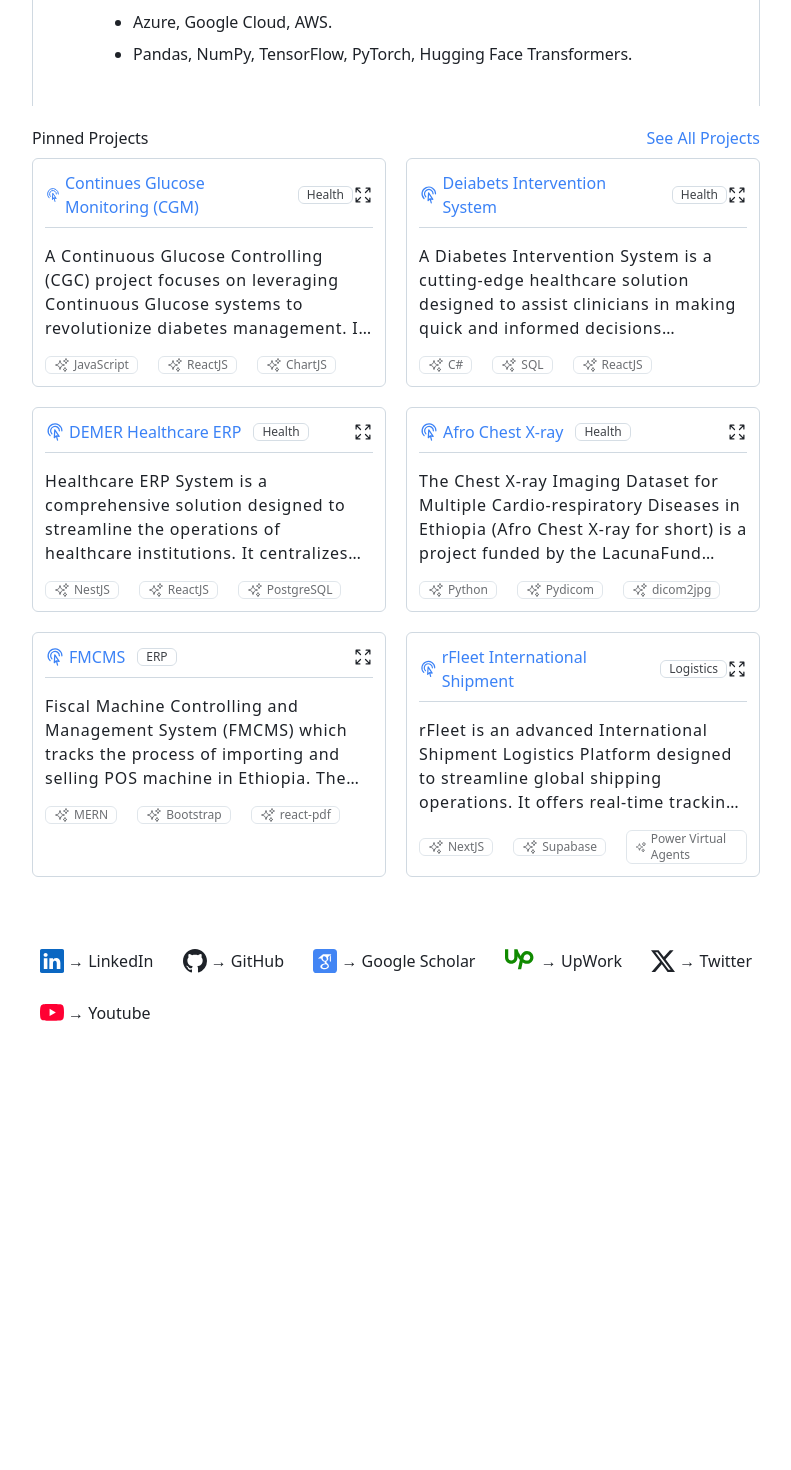
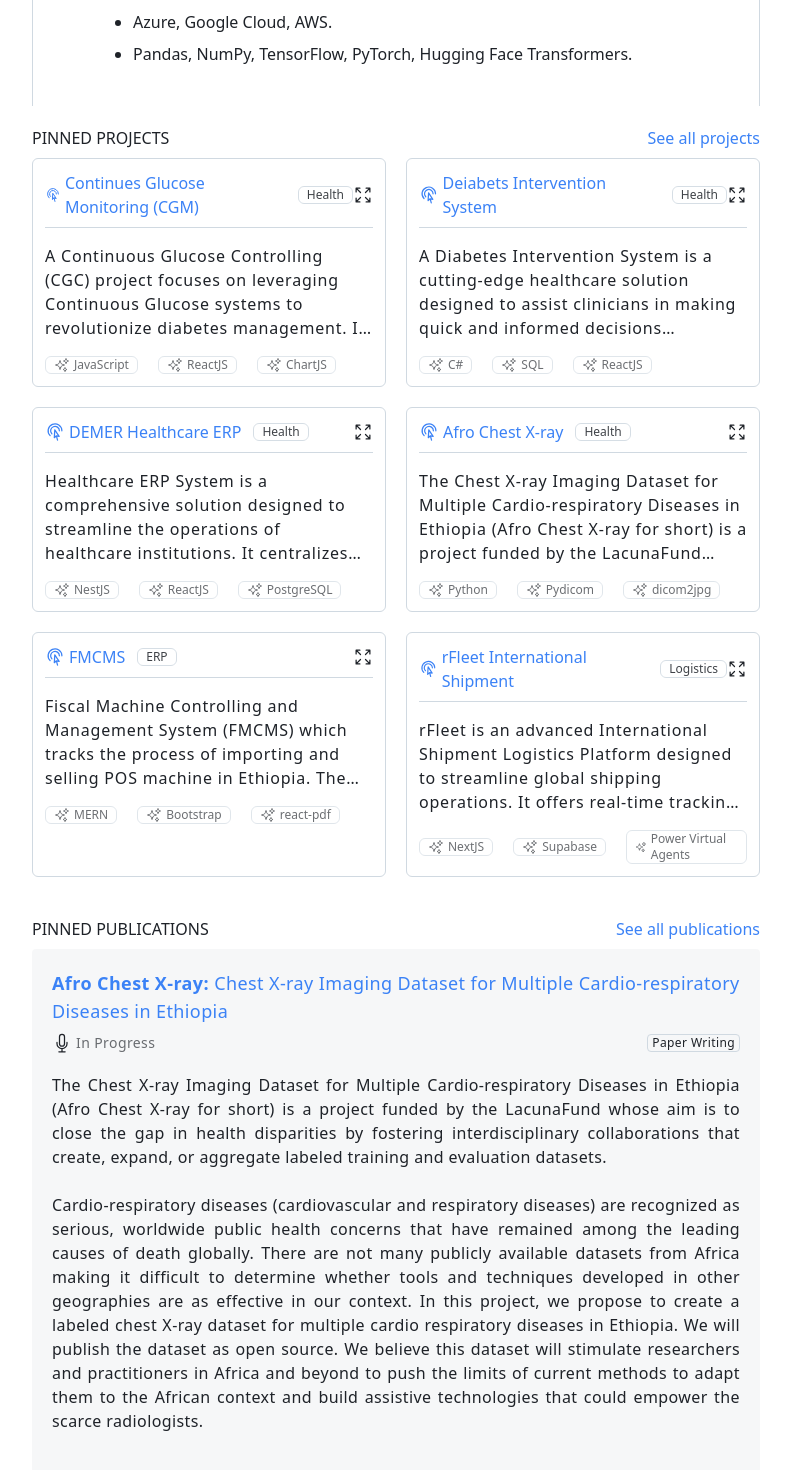
Before and after one commit to NegasiHaile/negasihaile.github.io, a Next.js app: page /negasihaile/ in a window 1280 px wide. Shown: the part 460-1930 px from the top of the page, without its empty margins (244-1035 px from the left). Before the commit the page ends 1533 px from the top, so only its background shows below. Built offline with nearby package versions, Linux system fonts and the light colour scheme.

Commit message:
Added: Pinned pulications to the main page

```diff
--- a/src/app/page.tsx
+++ b/src/app/page.tsx
@@ -1,6 +1,8 @@
 import React from "react";
 import Link from "next/link";
 import ProjectsList from "@/components/projects";
+import Publication from "@/components/publication";
+import { publications } from "@/data/publications";
 
 const Home = () => {
   const list = [
@@ -51,6 +53,8 @@ const Home = () => {
       ],
     },
   ];
+
+  const pinnedPublications = publications.filter((project) => project.pinned);
   return (
     <div className="w-full">
       {/* OVERVIEW */}
@@ -95,10 +99,10 @@ const Home = () => {
       {/* PINNED SECTIONS */}
       <div className="w-full space-y-2 my-5">
         <div className="flex justify-between items-center">
-          <p>Pinned Projects</p>
+          <p className="uppercase">Pinned Projects</p>
           <Link
             href={"/projects"}
-            className="text-blue-500 capitalize"
+            className="text-blue-500"
             title="See all projects"
           >
             See all projects
@@ -106,6 +110,23 @@ const Home = () => {
         </div>
         <ProjectsList display="pinned" />
       </div>
+
+      {/* PINNED PUBLICATIONS */}
+      <div className="w-full space-y-2 my-10">
+        <div className="flex justify-between items-center">
+          <p className="uppercase">Pinned Publications</p>
+          <Link
+            href={"/publications"}
+            className="text-blue-500"
+            title="See all projects"
+          >
+            See all publications
+          </Link>
+        </div>
+        {pinnedPublications.map((item, i) => {
+          return <Publication key={i} publication={item} />;
+        })}
+      </div>
     </div>
   );
 };
--- a/src/components/projects.tsx
+++ b/src/components/projects.tsx
@@ -1,7 +1,6 @@
 import { projects } from "@/data/projects";
 import Project from "@/utils/cards/Project";
 import { ProjectType } from "@/types";
-import Modal from "@/utils/Popups/Modal";
 
 type ProjectsProps = {
   display: string;
--- a/src/data/publications.tsx
+++ b/src/data/publications.tsx
@@ -36,6 +36,7 @@ export const publications = [
     publication_date: `2025`,
     paper_link: "https://github.com/asmelashteka/Afro-Chest-X-ray",
     other_links: [],
+    pinned: true,
   },
   {
     id: 1,
@@ -74,6 +75,7 @@ export const publications = [
     paper_link:
       "https://arxiv.org/abs/2411.05049#:~:text=Fufa%20Balcha%2C-,Negasi%20Haile%20Abadi,-%2C%20Henok%20Biadglign",
     other_links: [],
+    pinned: true,
   },
   {
     id: 0,
@@ -119,5 +121,6 @@ export const publications = [
         link: "https://github.com/NegasiHaile/DS-Ti-En-MT-evaluation",
       },
     ],
+    pinned: false,
   },
 ];
--- a/src/types/index.ts
+++ b/src/types/index.ts
@@ -43,4 +43,5 @@ export interface PublicationTypes {
   publication_date: string;
   paper_link: string;
   other_links: other_linksType[] | [];
+  pinned?: boolean;
 }
```
